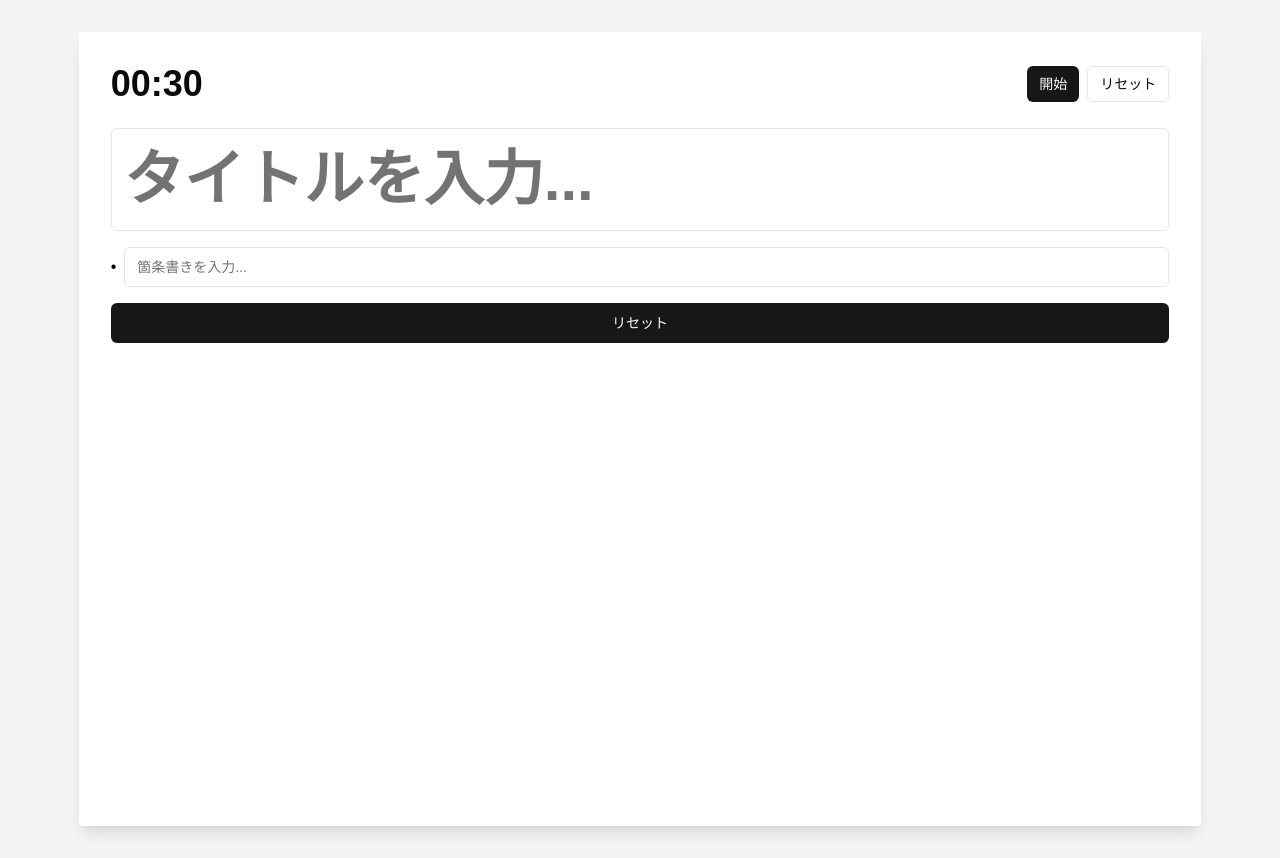
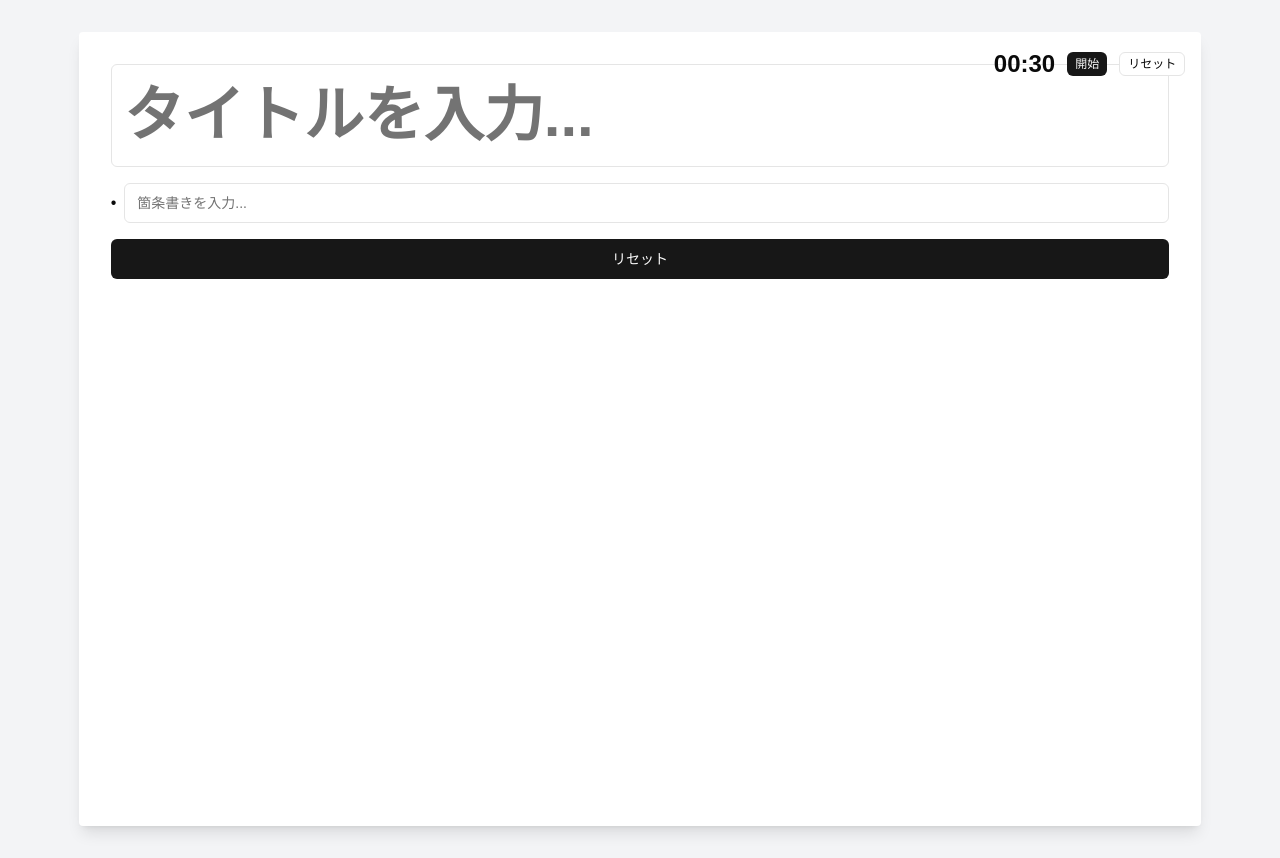
Before and after one commit to taigok/zero-second-thinking, a Next.js app: page / in a window 1280 px wide. Built offline with nearby package versions, Linux system fonts and the light colour scheme.

Commit message:
タイマーUIを右上横一列レイアウトに改善
🤖 Generated with [Claude Code](https://claude.ai/code)

Co-Authored-By: Claude <noreply@anthropic.com>

```diff
--- a/app/page.tsx
+++ b/app/page.tsx
@@ -127,25 +127,29 @@ export default function HomePage() {
   return (
     <div className="min-h-screen bg-gray-100 p-8">
       <div className="max-w-6xl mx-auto">
-        <div className="bg-white shadow-lg rounded-sm" style={PAPER_STYLES}>
-          <div className="p-8 space-y-4">
-            <div className="flex justify-between items-center mb-6">
-              <div className="text-4xl font-bold">
+        <div className="bg-white shadow-lg rounded-sm relative" style={PAPER_STYLES}>
+          <div className="absolute top-4 right-4 flex items-center gap-3">
+            <div className="text-2xl font-bold">
               {String(Math.floor(timeLeft / 60)).padStart(2, '0')}:{String(timeLeft % 60).padStart(2, '0')}
             </div>
-              <div className="flex gap-2">
             <Button
               onClick={isRunning ? stopTimer : startTimer}
               variant={isRunning ? "destructive" : "default"}
               size="sm"
+              className="text-xs px-2 py-1 h-6"
             >
               {isRunning ? "停止" : "開始"}
             </Button>
-                <Button onClick={resetTimer} variant="outline" size="sm">
+            <Button
+              onClick={resetTimer}
+              variant="outline"
+              size="sm"
+              className="text-xs px-2 py-1 h-6"
+            >
               リセット
             </Button>
           </div>
-            </div>
+          <div className="p-8 space-y-4">
             <Input
               placeholder="タイトルを入力..."
               value={title}
```
Lines whose indentation alone changed are shown as unchanged.
